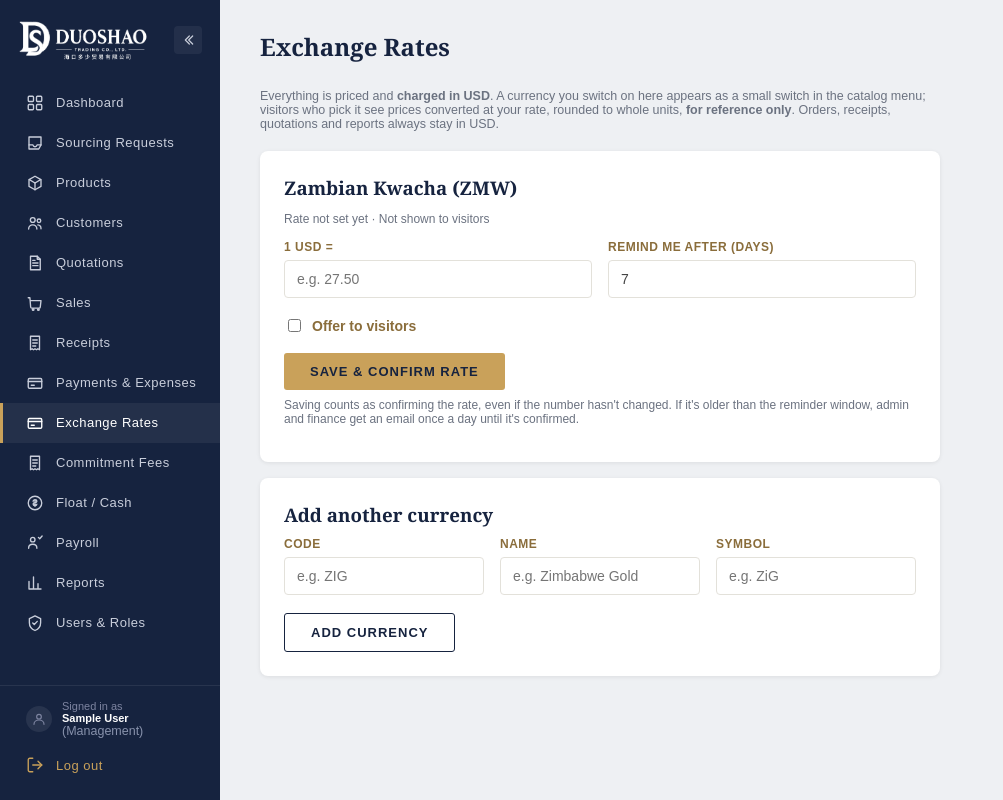
After one commit to ntawandae/DS-Trading, a Flask app: page /admin/currency in a window 1280 px wide. The commit adds this page. Shown: the whole page, without its empty margins (0-1003 px from the left). Run offline with Flask 3, Linux system fonts and the light colour scheme; a user stored in the database is signed in; tables that the repository leaves empty hold one stand-in row (values such as "Sample post").

Commit message:
Add files via upload

```diff
--- a/duoshao/templates/admin/base.html
+++ b/duoshao/templates/admin/base.html
@@ -90,6 +90,11 @@
       <a href="{{ url_for('admin.expenses') }}" class="{{ 'active' if request.endpoint == 'admin.expenses' }}" title="Payments &amp; Expenses">
         <span class="nav-icon">{{ nav_icon('expenses') }}</span><span class="nav-text">Payments &amp; Expenses</span>
       </a>
+      {% if current_user.is_finance %}
+      <a href="{{ url_for('admin.currency_settings') }}" class="{{ 'active' if request.endpoint == 'admin.currency_settings' }}" title="Exchange Rates">
+        <span class="nav-icon">{{ nav_icon('expenses') }}</span><span class="nav-text">Exchange Rates</span>
+      </a>
+      {% endif %}
       <a href="{{ url_for('admin.commitment_fees') }}" class="{{ 'active' if request.endpoint == 'admin.commitment_fees' }}" title="Commitment Fees">
         <span class="nav-icon">{{ nav_icon('receipts') }}</span><span class="nav-text">Commitment Fees</span>
       </a>
--- /dev/null
+++ b/duoshao/templates/admin/currency.html
@@ -0,0 +1,48 @@
+{% extends "admin/base.html" %}
+{% block title %}Exchange Rates — Duoshao Admin{% endblock %}
+{% block content %}
+<div class="admin-topbar"><h1>Exchange Rates</h1></div>
+
+<p class="muted" style="max-width:680px; margin-bottom:20px;">
+  Everything is priced and <strong>charged in USD</strong>. A currency you switch on here appears as a small switch in the catalog menu;
+  visitors who pick it see prices converted at your rate, rounded to whole units, <strong>for reference only</strong>.
+  Orders, receipts, quotations and reports always stay in USD.
+</p>
+
+{% for r in rates %}
+<div class="card-block" style="max-width:680px; margin-bottom:16px;">
+  <h3 style="margin-bottom:4px;">{{ r.name or r.code }} ({{ r.code }})</h3>
+  <p class="muted" style="margin-bottom:14px; font-size:12px;">
+    {% if r.updated_at %}Last confirmed {{ r.updated_at.strftime('%d %b %Y') }}{% if r.updated_by %} by {{ r.updated_by }}{% endif %} ({{ r.days_since_update }} day{{ 's' if r.days_since_update != 1 }} ago){% else %}Rate not set yet{% endif %}
+    {% if r.usable %}&middot; <strong style="color:var(--success);">Showing to visitors</strong>{% else %}&middot; Not shown to visitors{% endif %}
+  </p>
+  <form method="POST" action="{{ url_for('admin.currency_save', rate_id=r.id) }}">
+    <div class="form-row">
+      <div class="form-group"><label>1 USD =</label>
+        <input type="number" step="0.0001" min="0" name="rate_per_usd" value="{{ r.rate_per_usd if r.rate_per_usd else '' }}" placeholder="e.g. 27.50"></div>
+      <div class="form-group"><label>Remind me after (days)</label>
+        <input type="number" min="1" name="remind_after_days" value="{{ r.remind_after_days or 7 }}"></div>
+    </div>
+    <div class="form-group">
+      <label style="display:flex; align-items:center; gap:8px; text-transform:none; letter-spacing:0; font-size:14px;">
+        <input type="checkbox" name="active" {{ 'checked' if r.active }} style="width:auto;"> Offer to visitors
+      </label>
+    </div>
+    <button type="submit" class="btn btn-gold">Save &amp; confirm rate</button>
+    <p class="muted" style="margin-top:8px; font-size:12px;">Saving counts as confirming the rate, even if the number hasn't changed. If it's older than the reminder window, admin and finance get an email once a day until it's confirmed.</p>
+  </form>
+</div>
+{% endfor %}
+
+<div class="card-block" style="max-width:680px;">
+  <h3 style="margin-bottom:10px;">Add another currency</h3>
+  <form method="POST" action="{{ url_for('admin.currency_add') }}">
+    <div class="form-row">
+      <div class="form-group"><label>Code</label><input type="text" name="code" maxlength="3" placeholder="e.g. ZIG" required></div>
+      <div class="form-group"><label>Name</label><input type="text" name="name" placeholder="e.g. Zimbabwe Gold"></div>
+      <div class="form-group"><label>Symbol</label><input type="text" name="symbol" maxlength="8" placeholder="e.g. ZiG"></div>
+    </div>
+    <button type="submit" class="btn btn-outline">Add currency</button>
+  </form>
+</div>
+{% endblock %}
```
Also changed, not shown: duoshao/templates/admin/dashboard.html (+7 -0 lines).
